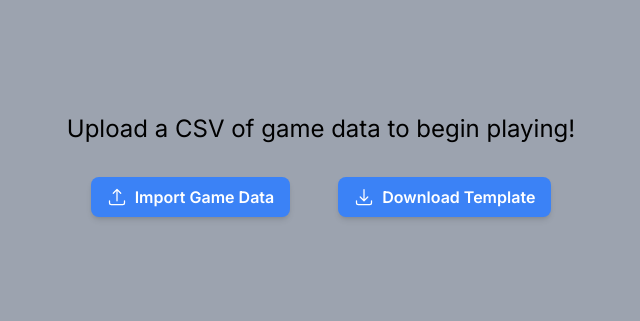
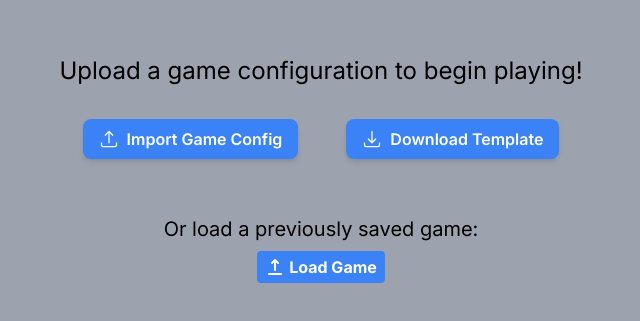
Before and after one commit to bshelor/jeopardy, a Next.js app in the folder next/jeopardy/: page /game in a window 1280 px wide. Shown: the part 227-548 px from the top of the page, without its empty margins (319-959 px from the left). Built offline with nearby package versions, Linux system fonts and the light colour scheme.

Commit message:
add WIP save game functionality

```diff
--- a/next/jeopardy/app/components/FileUploader.tsx
+++ b/next/jeopardy/app/components/FileUploader.tsx
@@ -4,7 +4,6 @@ import Papa from 'papaparse';
 
 export default function FileUploader({ setCsvData, gameStart }: Record<any, any>) {
   const handleFileUpload = (event: any) => {
-    console.log("🚀 ~ handleFileUpload ~ event:", event)
     const file = event.target.files[0];
     const reader = new FileReader();
     reader.onload = (e) => {
@@ -68,7 +67,7 @@ export default function FileUploader({ setCsvData, gameStart }: Record<any, any>
         "
       >
         <ArrowUpTrayIcon className="w-5 h-5 mr-2" />
-        Import Game Data
+        Import Game Config
       </button>
     </div>
   )
--- /dev/null
+++ b/next/jeopardy/app/components/LoadGameButton.tsx
@@ -0,0 +1,46 @@
+export default function LoadGameButton({
+  handleFileLoad
+}: {
+  handleFileLoad: (gameData: any) => void
+}) {
+  const handleFileChange = (event: React.ChangeEvent<HTMLInputElement>) => {
+    const file = event.target.files?.[0];
+    if (!file) return;
+
+    const reader = new FileReader();
+    reader.onload = (e) => {
+      try {
+        const gameData = JSON.parse(e.target?.result as string);
+        handleFileLoad(gameData);
+      } catch (err) {
+        console.error('Error loading game file:', err);
+        alert('Error loading game file. Please make sure it is a valid Jeopardy game save file.');
+      }
+    };
+
+    reader.readAsText(file);
+
+    // Reset the input so the same file can be selected again
+    event.target.value = '';
+  };
+
+  return (
+    <div className="relative">
+      <input
+        type="file"
+        accept=".json"
+        onChange={handleFileChange}
+        className="absolute inset-0 w-full h-full opacity-0 cursor-pointer z-10"
+        title="Load a saved Jeopardy game"
+      />
+      <button
+        className="bg-blue-500 hover:bg-blue-700 text-white font-bold py-1 px-2 rounded flex items-center space-x-1 mb-2"
+      >
+        <svg xmlns="http://www.w3.org/2000/svg" className="h-5 w-5" viewBox="0 0 20 20" fill="currentColor">
+          <path fillRule="evenodd" d="M3 17a1 1 0 011-1h12a1 1 0 110 2H4a1 1 0 01-1-1zM6.293 6.707a1 1 0 010-1.414l3-3a1 1 0 011.414 0l3 3a1 1 0 01-1.414 1.414L11 5.414V13a1 1 0 11-2 0V5.414L7.707 6.707a1 1 0 01-1.414 0z" clipRule="evenodd" />
+        </svg>
+        <span>Load Game</span>
+      </button>
+    </div>
+  );
+}
--- /dev/null
+++ b/next/jeopardy/app/components/SaveGameButton.tsx
@@ -0,0 +1,46 @@
+import { ArrowDownTrayIcon } from '@heroicons/react/24/solid';
+
+export default function SaveGameButton({
+  handleButtonClick,
+  gameData
+}: {
+  handleButtonClick: () => void,
+  gameData: any
+}) {
+  const saveGame = () => {
+    // Create a blob with the game data
+    const gameState = JSON.stringify(gameData, null, 2);
+    const blob = new Blob([gameState], { type: 'application/json' });
+
+    // Create a download link and trigger it
+    const url = URL.createObjectURL(blob);
+    const link = document.createElement('a');
+
+    // Add timestamp to filename for uniqueness
+    const timestamp = new Date().toISOString().replace(/[:.]/g, '-');
+
+    link.href = url;
+    link.download = `jeopardy-game-save-${timestamp}.json`;
+    document.body.appendChild(link);
+    link.click();
+
+    // Clean up
+    document.body.removeChild(link);
+    URL.revokeObjectURL(url);
+
+    // Call the provided handler function
+    if (handleButtonClick) {
+      handleButtonClick();
+    }
+  };
+
+  return (
+    <button
+      className="bg-green-600 hover:bg-green-700 text-white font-bold py-1 px-2 rounded flex items-center space-x-1 mb-2"
+      onClick={saveGame}
+    >
+      <ArrowDownTrayIcon className="w-5 h-5 mr-2" />
+      <span>Save</span>
+    </button>
+  );
+}
--- a/next/jeopardy/app/components/Table.tsx
+++ b/next/jeopardy/app/components/Table.tsx
@@ -4,6 +4,7 @@ import EndGameButton from './EndGameButton';
 import TopLeftContent from "./TopLeftContent";
 import TeamScoreboard from "./TeamScoreboard";
 import TimerSettings from "./TimerSettings";
+import SaveGameButton from "./SaveGameButton";
 import { Team } from '../lib/definitions';
 
 export default function Table({
@@ -22,11 +23,33 @@ export default function Table({
   timerSeconds,
   setTimerSeconds,
   showTimerSettings,
-  setShowTimerSettings
+  setShowTimerSettings,
+  csvData
 }: Record<any, any>) {
+
+  // Prepare the game data for saving
+  const gameDataForSave = {
+    headers,
+    gameBoard,
+    teams,
+    cellPointsMap,
+    timerSeconds,
+    csvData
+  };
+
+  // Handle save game success (optional)
+  const handleSaveGame = () => {
+    // You could show a notification or something here if you want
+    console.log('Game saved successfully');
+  };
+
   return (
     <div className="relative min-h-screen">
       <TopLeftContent>
+        <SaveGameButton
+          handleButtonClick={handleSaveGame}
+          gameData={gameDataForSave}
+        />
         <EndGameButton handleButtonClick={endGame}></EndGameButton>
         <ResetGameButton handleButtonClick={resetGame}></ResetGameButton>
       </TopLeftContent>
--- a/next/jeopardy/app/components/TeamScoreboard.tsx
+++ b/next/jeopardy/app/components/TeamScoreboard.tsx
@@ -59,7 +59,7 @@ export default function TeamScoreboard({
   };
 
   return (
-    <div className={`absolute left-2 z-10 transition-all duration-300 ${timerSettingsOpen ? 'top-[320px]' : 'top-[220px]'}`}>
+    <div className={`absolute left-2 z-10 transition-all duration-300 ${timerSettingsOpen ? 'top-[360px]' : 'top-[260px]'}`}>
       <div className={`bg-white bg-opacity-95 p-4 rounded-lg shadow-md border border-gray-200 transition-all duration-300 ${showTeamModal ? 'w-[350px]' : 'w-[215px]'}`}>
         <div className="flex justify-between items-center mb-3">
           <h3 className="text-lg font-bold text-black pr-4">Scoreboard</h3>
--- a/next/jeopardy/app/components/TimerSettings.tsx
+++ b/next/jeopardy/app/components/TimerSettings.tsx
@@ -38,7 +38,7 @@ export default function TimerSettings({
   };
 
   return (
-    <div className="absolute top-32 left-2 z-10">
+    <div className="absolute top-44 left-2 z-10">
       <div id="timer-settings" className={`bg-white bg-opacity-95 p-4 rounded-lg shadow-md border border-gray-200 transition-all duration-300 w-[215px]`}>
         <div className="flex justify-between items-center mb-3">
           <h3 className="text-lg font-bold text-black pr-4">Timer Settings</h3>
--- a/next/jeopardy/app/game/page.tsx
+++ b/next/jeopardy/app/game/page.tsx
@@ -7,6 +7,7 @@ import FileUploader from '../components/FileUploader';
 import FileDownloader from '../components/FileDownloader';
 import AnswerCell from '../components/Answer';
 import TimerSettings from '../components/TimerSettings';
+import LoadGameButton from '../components/LoadGameButton';
 
 const isFalse = (s: string) => {
   switch (s) {
@@ -79,6 +80,10 @@ export default function Game() {
 
     setGameBoard(newGameBoard);
   }, [csvData]);
+
+  useEffect(() => {
+    console.log("🚀 ~ Game ~ gameBoard:", gameBoard)
+  }, [gameBoard]);
 
   const handleCellClick = (content: any, row: string, index: number) => {
     setSelectedRow(row);
@@ -242,6 +247,47 @@ export default function Game() {
     }));
   };
 
+  /**
+   * Load a saved game
+   * @param gameData - The saved game data
+   */
+  const loadGame = (gameData: any) => {
+    if (!gameData) return;
+
+    try {
+      // Load categories and game board
+      if (gameData.headers) setCategories(gameData.headers);
+      console.log("🚀 ~ loadGame ~ gameData.gameBoard:", gameData.gameBoard)
+      if (gameData.gameBoard) {
+        setGameBoard(JSON.parse(JSON.stringify(gameData.gameBoard)));
+      }
+
+      // Load teams
+      if (gameData.teams) {
+        setTeams(JSON.parse(JSON.stringify(gameData.teams)));
+      }
+
+      // Load cell points map
+      if (gameData.cellPointsMap) {
+        setCellPointsMap(JSON.parse(JSON.stringify(gameData.cellPointsMap)));
+      }
+
+      // Load timer settings
+      if (gameData.timerSeconds) setTimerSeconds(gameData.timerSeconds);
+
+      // Load CSV data
+      if (gameData.csvData) setCsvData(gameData.csvData);
+
+      // Start the game
+      setBoardReady(true);
+
+      console.log('Game loaded successfully');
+    } catch (err) {
+      console.error('Error loading game:', err);
+      alert('Error loading game. The save file may be corrupted or incompatible.');
+    }
+  };
+
   return (
     <div className="bg-gray-400 dark:bg-gray-400 min-h-screen">
       {boardReady && (
@@ -276,6 +322,7 @@ export default function Game() {
               setTimerSeconds={setTimerSeconds}
               showTimerSettings={showTimerSettings}
               setShowTimerSettings={setShowTimerSettings}
+              csvData={csvData}
             />
           )}
         </div>
@@ -284,11 +331,17 @@ export default function Game() {
       {!boardReady && (
         <div className="flex flex-col items-center justify-center min-h-screen bg-gray-400 dark:bg-gray-400">
           <div>
-            <p className="mb-4 text-2xl">Upload a CSV of game data to begin playing!</p>
+            <p className="mb-4 text-2xl">Upload a game configuration to begin playing!</p>
           </div>
-          <div className="flex items-center space-x-4">
+          <div className="flex items-center space-x-4 mb-6">
             <FileUploader setCsvData={setCsvData} gameStart={setBoardReady}></FileUploader>
             <FileDownloader></FileDownloader>
+          </div>
+          <div className="mt-4">
+            <p className="mb-2 text-xl">Or load a previously saved game:</p>
+            <div className="flex justify-center">
+              <LoadGameButton handleFileLoad={loadGame} />
+            </div>
           </div>
         </div>
       )}
```
